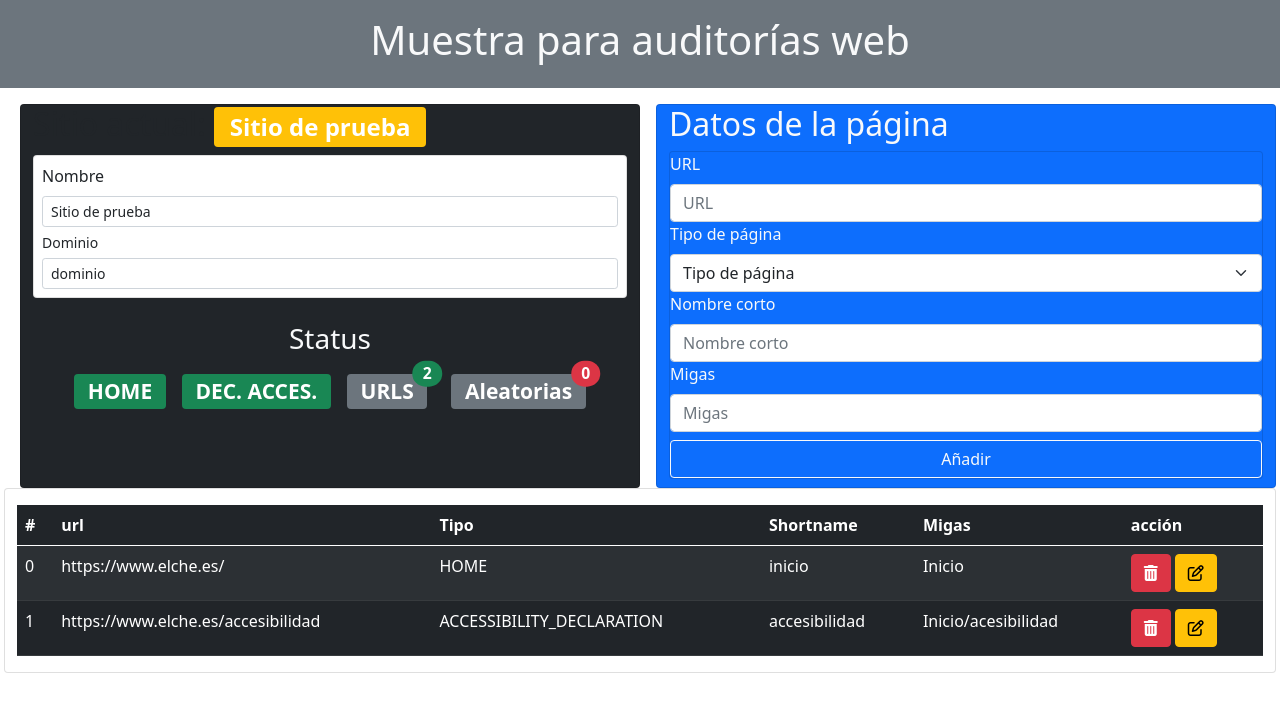
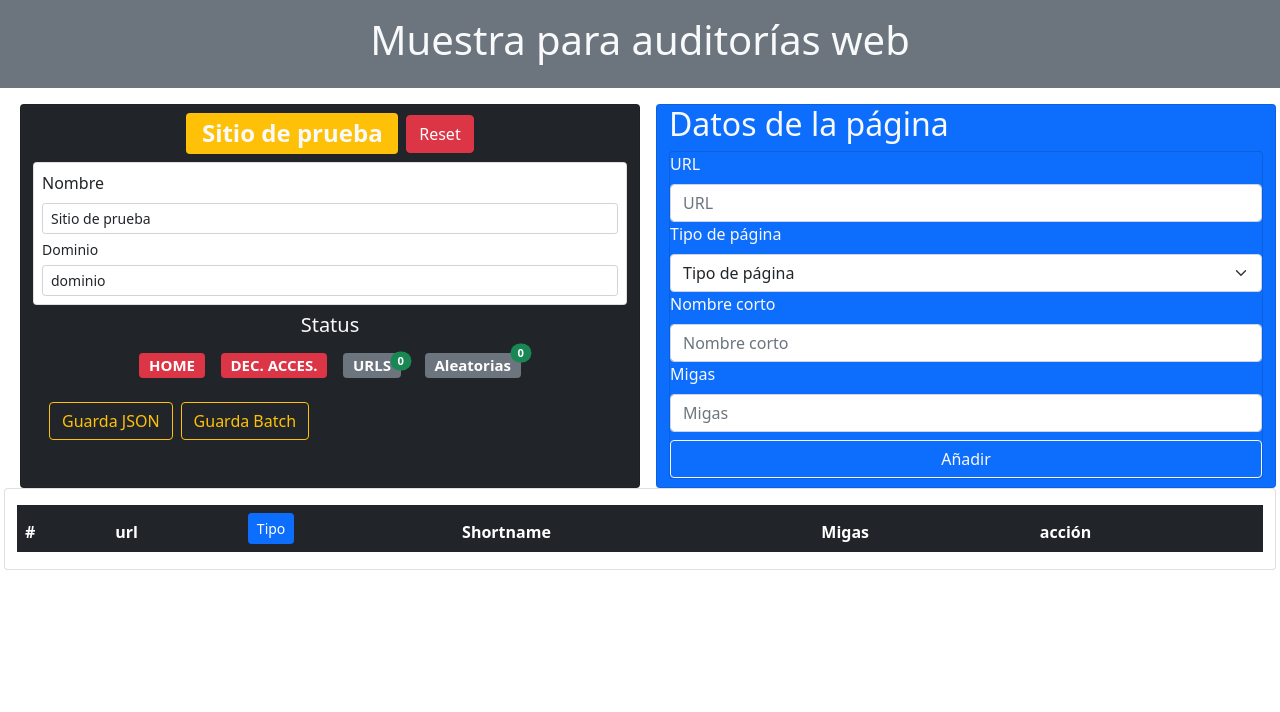
Before and after one commit to cizquierdof/muestras-vue3-app, a Vue app: page / in a window 1280 px wide. Shown: the top 712 px of the page. Built offline with nearby package versions, Linux system fonts and the light colour scheme.

Commit message:
completa con funcionalidad de edición, borrado y exportación

```diff
--- a/src/components/Cabecera.vue
+++ b/src/components/Cabecera.vue
@@ -4,11 +4,16 @@
   </header>
 </template>
 <script>
+import { onMounted } from '@vue/runtime-core';
 import { useSiteStore } from "../stores/site";
 export default {
   setup() {
+    //Carga de datos guardados en localstorage al montar la cabecera
+    onMounted(()=>{
+      store.restoreSavedData();
+    });
     const store = useSiteStore();
-    return {
+        return {
       store,
     };
   },
--- a/src/components/SiteForm.vue
+++ b/src/components/SiteForm.vue
@@ -1,8 +1,10 @@
 <template>
-  <div>
-    <h2>
-      Sitio actual:
-      <span class="badge bg-warning">{{ store.siteName }}</span>
+<!-----------------------------------ENCABEZADO-------------------------->
+  <div class="">
+    <h2 class="text-center">
+    <span class="text-light badge bg-warning mt-2 mx-auto">
+      {{ store.siteName }}
+    </span><button class="btn btn-danger ms-2" @click="store.reset()">Reset</button>
     </h2>
     <form class="card form text-dark p-2">
       <label for="sitename" class="form-label">Nombre</label>
@@ -26,9 +28,9 @@
     </form>
   </div>
   <!---------------BADGES------------------------------->
-  <div class="mt-4 mb-3 h3">
-    <h3 class="text-light text-center mb-3">Status</h3>
-    <p class="text-center">
+  <div class="mt-2">
+    <h3 class="h5 text-light text-center mb-2">Status</h3>
+    <p class="h5 text-center">
     <span class="badge me-3" v-bind:class="[store.hasHome ? 'bg-success' : 'bg-danger']">
       HOME
     </span>
@@ -44,6 +46,7 @@
           start-100
           translate-middle
           badge me-3
+          mt-2
           rounded-pill
         "
         v-bind:class="[store.numUrl < 25 ? 'bg-success' : 'bg-danger']"
@@ -51,7 +54,7 @@
         {{ store.numUrl }}
       </span>
     </span>
-    <span class="badge bg-secondary position-relative ms-2">
+    <span class="badge bg-secondary position-relative ms-2 mt-2">
       Aleatorias
       <span
         class="
@@ -67,11 +70,14 @@
         {{ store.numAleatory }}
       </span>
     </span>
-
     </p>
+    <!-----------------------------SAVE FUNCTIONS-------------------------------------------->
+    <div class="rounded p-3">
+      <button class="btn btn-outline-warning me-2" @click="store.saveJson()">Guarda JSON</button>
+      <button class="btn btn-outline-warning me-2" @click="store.saveBatch()">Guarda Batch</button>
+    </div>
   </div>
 </template>
-
 <script>
 import { useSiteStore } from "../stores/site";
 export default {
--- a/src/components/TableForm.vue
+++ b/src/components/TableForm.vue
@@ -37,18 +37,18 @@
         required
       />
       <button
-        v-if="!editMode"
+        v-if="!store.editMode"
         type="submit"
         class="btn btn-outline-light mt-2"
-        @click="store.addItem"
+        @click="store.addItem()"
       >
         Añadir
       </button>
       <button
-        v-if="editMode"
+        v-if="store.editMode"
         type="submit"
         class="btn btn-primary btn- mt-2"
-        @click="saveModified"
+        @click="store.saveModified()"
       >
         Modificar
       </button>
@@ -62,11 +62,9 @@ import { useSiteStore } from "../stores/site";
 export default {
   setup() {
     const store = useSiteStore();
-    let editMode = ref(false);
 
     return {
       store,
-      editMode,
     };
   },
   computed: {},
--- a/src/components/TableView.vue
+++ b/src/components/TableView.vue
@@ -6,7 +6,7 @@
         <tr>
           <th>#</th>
           <th>url</th>
-          <th>Tipo</th>
+          <th><button class="btn btn-primary btn-sm" @click="store.orden()" title="Ordena la muestra por tipo de página">Tipo</button> </th>
           <th>Shortname</th>
           <th>Migas</th>
           <th>acción</th>
@@ -20,11 +20,11 @@
           <td>{{page.shortName}}</td>
           <td>{{page.breadcrumb}}</td>
           <td>
-            <button class="btn btn-danger" @click="borrar(index)">
-              <span class="fa fa-trash"></span>
+            <button class="btn btn-danger" @click="store.deleteItem(index)">
+              <span class="fa fa-trash" aria-label="Borra línea"></span>
             </button>
-            <button class="btn btn-warning ms-1">
-              <span class="fa fa-edit"></span>
+            <button class="btn btn-warning ms-1" @click="store.editItem(index)">
+              <span class="fa fa-edit" aria-label="Edita línea"></span>
             </button>
           </td>
         </tr>
--- a/src/stores/site.js
+++ b/src/stores/site.js
@@ -32,7 +32,7 @@ export const useSiteStore = defineStore({
     inBreadcrumb: "",
     //Array de páginas
     siteWebPages: [
-      {
+     /*  {
         breadcrumb: "Inicio",
         shortName: "inicio",
         webPageType: "HOME",
@@ -43,14 +43,18 @@ export const useSiteStore = defineStore({
         shortName: "accesibilidad",
         webPageType: "ACCESSIBILITY_DECLARATION",
         webPageUrl: "https://www.elche.es/accesibilidad",
-      },
+      }, */
     ],
+    editMode:false, //flag del modo edición
   }),
 
   /**********
    * GETTERS
    */
   getters: {
+    /******************************************************
+     * COMPROBACIONES PARA EL ESTATUS DE LA MUESTRA
+     */
     //Número de urls de la muestra
     numUrl: (state) => {
       return state.siteWebPages.reduce((acc, e) => {
@@ -92,12 +96,12 @@ export const useSiteStore = defineStore({
     },
   },
 
-  /*************
+  /********************************************************
    * ACCIONES
    */
-
   actions: {
-    /*     urlList() {
+    //monta el objeto urlList que es el JSON que almacena toda la información de la muestra
+    urlList() {
       return [
         {
           siteId: this.siteId,
@@ -107,14 +111,41 @@ export const useSiteStore = defineStore({
         },
       ];
     },
- */
+    //Recuperando datos de localhost
+    //TODO ampliar para que recupere de otros orígenes
+    restoreSavedData() {
+      try {
+        const savedLocal = localStorage.getItem("saved-site");
+        const parsed = JSON.parse(savedLocal);
+        this.siteName = parsed[0].siteName;
+        this.siteDomain = parsed[0].siteDomain;
+        this.siteWebPages = [...parsed[0].siteWebPages];
+      } catch {
+        console.log("Se ha producido un error al recuprar datos");
+      }
+    },
+
     /**
      * GUARDAR TRABAJO EN LOCALSTORAGE
      */
     saveSite() {
-      //console.log("urlList", urlList);
-      //const parsed = JSON.stringify(urlList);
-      //localStorage.setItem("saved-site", parsed);
+      const parsed = JSON.stringify(this.urlList());
+      localStorage.setItem("saved-site", parsed);
+    },
+    /*******
+     * Organiza urlList
+     */
+    orden() {
+      const ordered = [];
+      this.pageTypes.forEach((pageType) => {
+        this.siteWebPages.map((page) => {
+          if (page.webPageType == pageType.value) {
+            ordered.push(page);
+          }
+        });
+      });
+      this.siteWebPages = ordered;
+      this.saveSite();
     },
 
     /***
@@ -131,6 +162,43 @@ export const useSiteStore = defineStore({
         alert("¡Los datos se han borrado!");
       }
     },
+    /***
+     * BORRA UNA PÁGINA DE LA MUESTRA
+     */
+    deleteItem(index) {
+      this.siteWebPages.splice(index, 1);
+      this.saveSite();
+    },
+    /********
+     * EDITA UNA PÁGINA DE LA MUESTTRA
+     */
+    //Pone en modo edición
+    editItem(index) {
+      this.editMode = true;
+      this.indice = index;
+      this.inUrl = this.siteWebPages[index].webPageUrl;
+      this.inType = this.siteWebPages[index].webPageType;
+      this.inShortName = this.siteWebPages[index].shortName;
+      this.inBreadcrumb = this.siteWebPages[index].breadcrumb;
+    },
+    //guarda la página editada
+    saveModified() {
+      const i = this.indice;
+      this.siteWebPages[i] = {
+        webPageUrl: this.inUrl,
+        webPageType: this.inType,
+        shortName: this.inShortName,
+        breadcrumb: this.inBreadcrumb,
+      };
+      this.indice = null;
+      this.inUrl = "";
+      this.inType = "";
+      this.inShortName = "";
+      this.inBreadcrumb = "";
+      this.editMode = false;
+      this.saveSite();
+    },
+
     /**
      *  GUARDADO DEL FICHERO .BAT
      */
```
